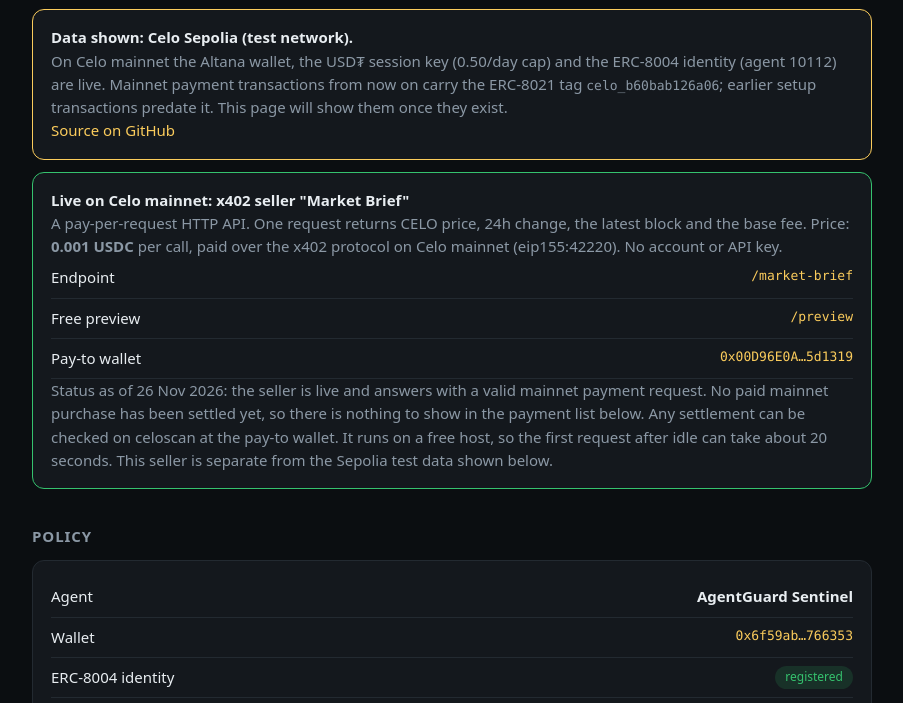
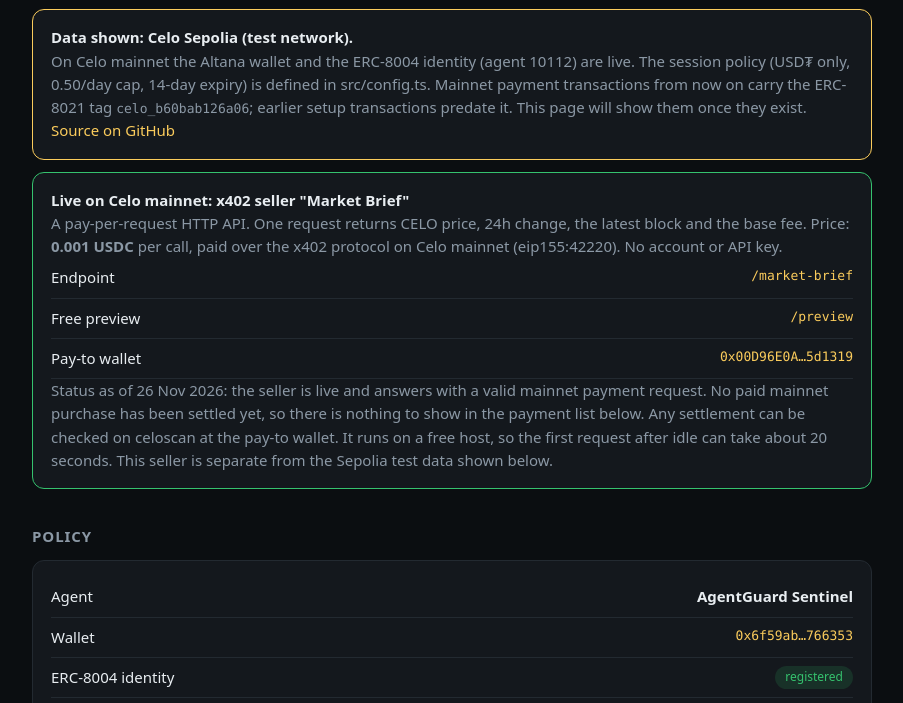
Before and after one commit to Jarvis-184/agentguard, a website: page docs/index.html in a window 1280 px wide. Shown: the part 96-799 px from the top of the page, without its empty margins (188-1091 px from the left). Drawn offline with Linux system fonts and the light colour scheme.

Commit message:
Update index.html

```diff
--- a/docs/index.html
+++ b/docs/index.html
@@ -30,7 +30,7 @@
 
   <div class="card" style="border-color:#fbcc5c">
     <strong>Data shown: Celo Sepolia (test network).</strong>
-    <p class="sub">On Celo mainnet the Altana wallet, the USD&#8366; session key (0.50/day cap) and the ERC-8004 identity (agent 10112) are live. Mainnet payment transactions from now on carry the ERC-8021 tag <span class="mono">celo_b60bab126a06</span>; earlier setup transactions predate it. This page will show them once they exist.</p>
+    <p class="sub">On Celo mainnet the Altana wallet and the ERC-8004 identity (agent 10112) are live. The session policy (USD&#8366; only, 0.50/day cap, 14-day expiry) is defined in src/config.ts. Mainnet payment transactions from now on carry the ERC-8021 tag <span class="mono">celo_b60bab126a06</span>; earlier setup transactions predate it. This page will show them once they exist.</p>
     <p class="sub"><a href="https://github.com/Jarvis-184/agentguard">Source on GitHub</a></p>
   </div>
 
```
